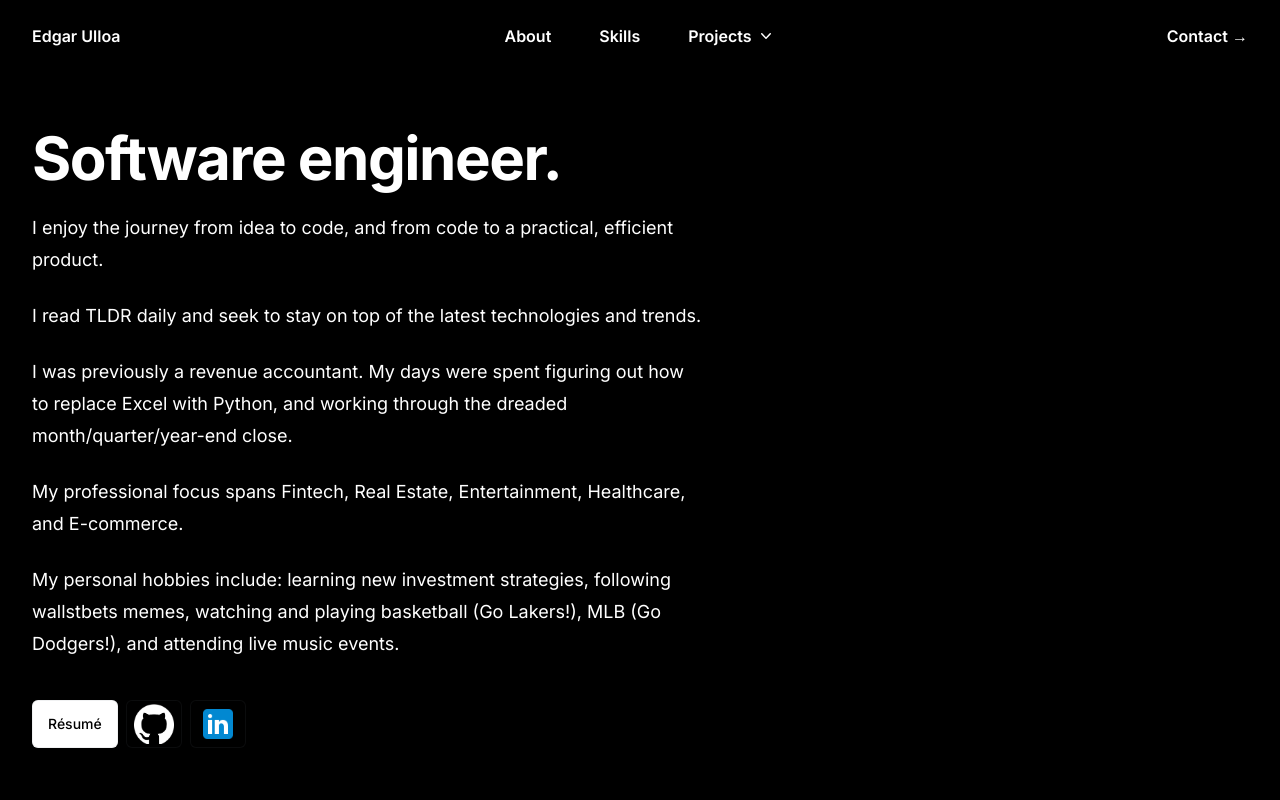
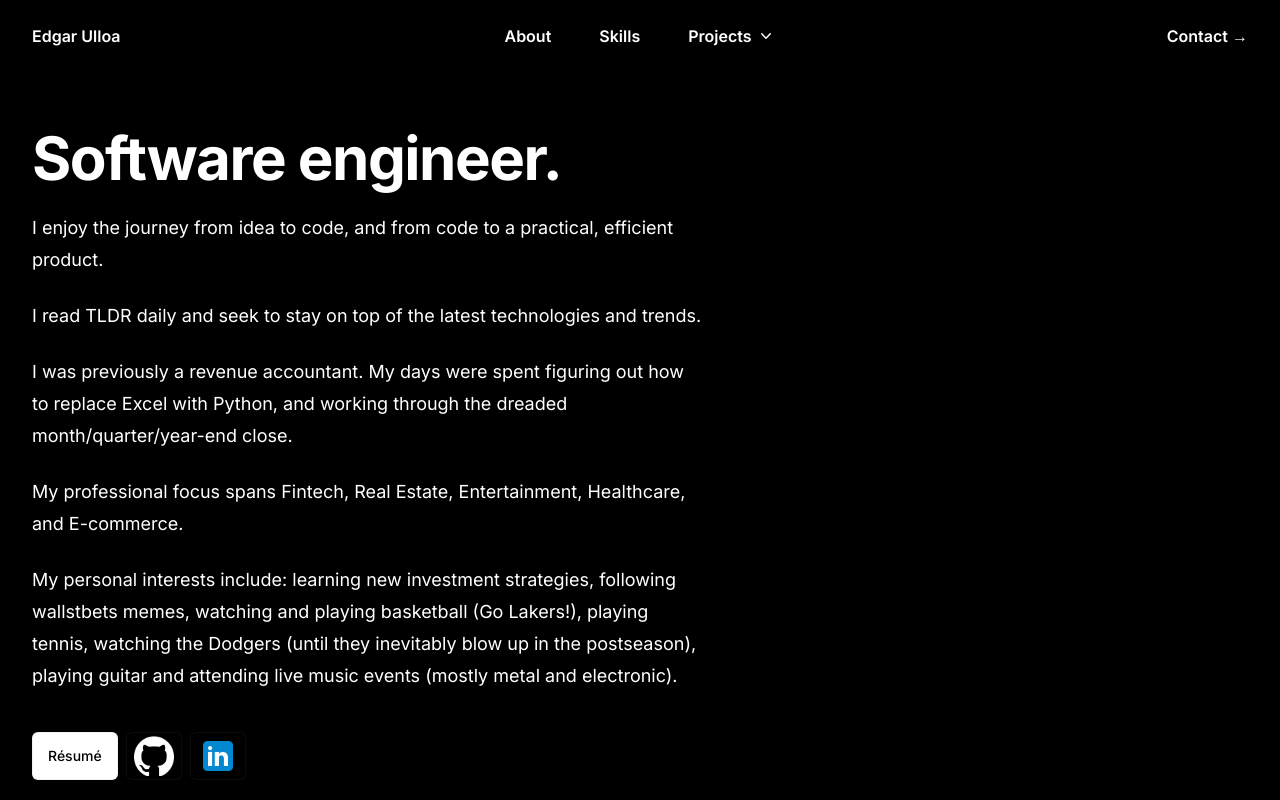
Before and after one commit to eulloa10/edgar-personal-website-2, a Next.js app in the folder portfolio/: page / in a window 1280 px wide. Shown: the top 800 px of the page. Built offline with nearby package versions, Linux system fonts and the light colour scheme.

Commit message:
updated interests

```diff
--- a/portfolio/src/app/components/about.js
+++ b/portfolio/src/app/components/about.js
@@ -29,7 +29,7 @@ export default function About() {
             My professional focus spans Fintech, Real Estate, Entertainment, Healthcare, and E-commerce.
           </p>
           <p className="mt-6 text-lg leading-8 text-white">
-            My personal hobbies include: learning new investment strategies, following wallstbets memes, watching and playing basketball (Go Lakers!), MLB (Go Dodgers!), and attending live music events.
+            My personal interests include: learning new investment strategies, following wallstbets memes, watching and playing basketball (Go Lakers!), playing tennis, watching the Dodgers (until they inevitably blow up in the postseason), playing guitar and attending live music events (mostly metal and electronic).
           </p>
 
           <div className="flex items-center">
```
